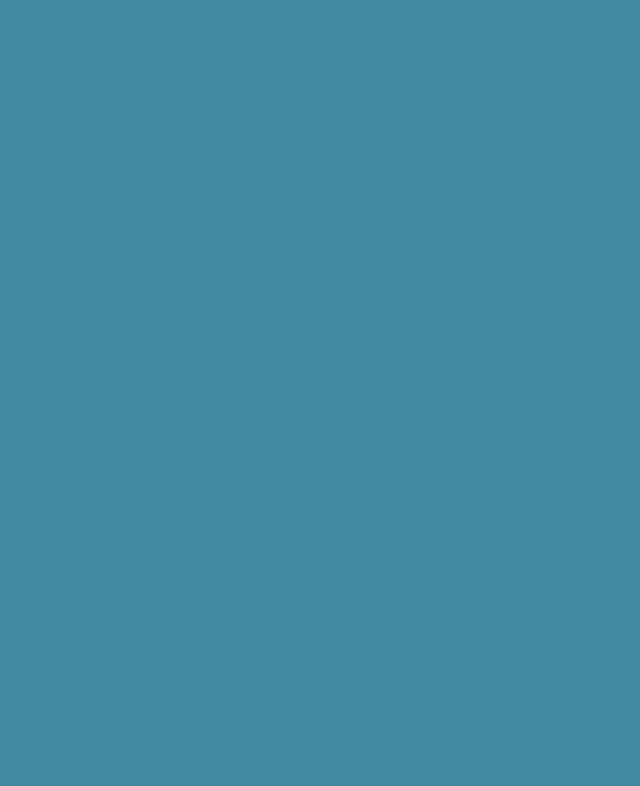
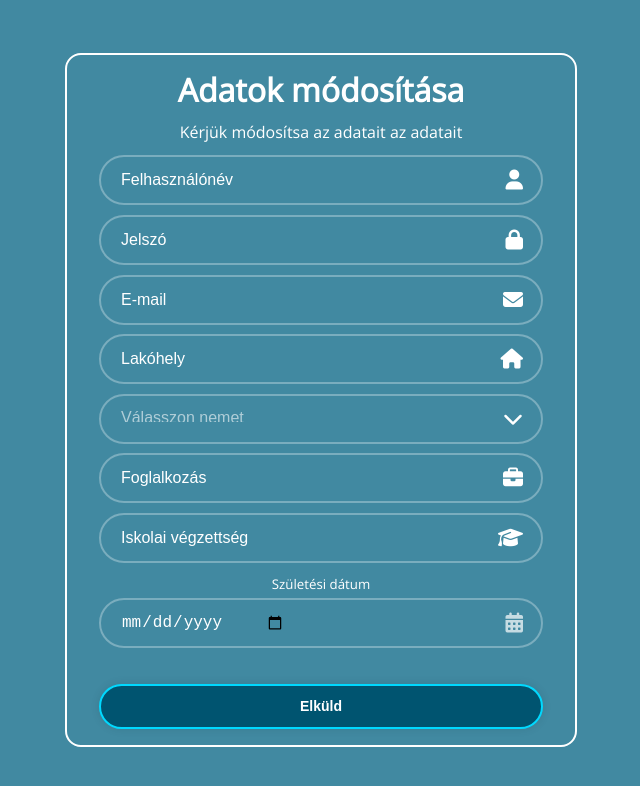
Before and after one commit to AfpCsoportFives/Afp2Projekt, a React (Create React App) app in the folder client/: page /users/update in a window 1280 px wide. Before the commit this address had no page. Shown: the top 786 px of the page, without its empty margins (319-959 px from the left). Built offline with nearby package versions, Linux system fonts and the light colour scheme.

Commit message:
Users is ready

```diff
--- a/client/src/App.js
+++ b/client/src/App.js
@@ -7,6 +7,7 @@ import Main from "./pages/Main"
 import Evets from "./pages/Events"
 import Users from "./pages/users/Users"
 import AddNewUser from "./pages/users/AddNewUser";
+import UpdateUser from "./pages/users/UpdateUser";
 
 function App() {
     return (
@@ -57,6 +58,7 @@ function App() {
                     <Route path='/main' element={<Main />} />
                     <Route path='/users' element={<Users />} />
                     <Route path='/users/create' element={<AddNewUser />} />
+                    <Route path='/users/update' element={<UpdateUser />} />
                     <Route path='/events' element={<Evets />} />
                 </Routes>
             </Router>
--- a/client/src/pages/users/UpdateUser.jsx
+++ b/client/src/pages/users/UpdateUser.jsx
@@ -0,0 +1,56 @@
+import React from 'react'
+
+function UpdateUser() {
+  return (
+    <div id='registration'>
+        <div className="reg-wrapper">
+            <form action="#" method="post">
+                <h1>Adatok módosítása</h1>
+                <p>Kérjük módosítsa az adatait az adatait</p>
+                <div className="input-box">
+                    <input type="text" id="username" name="username" placeholder="Felhasználónév"/>
+                    <i className="fa-solid fa-user"></i>
+                </div>
+                <div className="input-box">
+                    <input type="password" id="password" name="password" placeholder="Jelszó" />
+                    <i className="fa-solid fa-lock"></i>
+                </div>
+                <div class="input-box">
+                    <input type="email" id="email" name="email" placeholder="E-mail" />
+                    <i className="fa-solid fa-envelope"></i>
+                </div>
+                <div className="input-box">
+                    <input type="text" id="habitation" name="habitation" placeholder="Lakóhely" />
+                    <i className="fa-solid fa-home"></i>
+                </div>
+                <div className="input-box-dropdown">
+                    <select name="gender">
+                        <option value="" selected disabled hidden>Válasszon nemet</option>
+                        <option value="male">Férfi</option>
+                        <option value="female">Nő</option>
+                        <option value="other">Egyéb</option>
+                    </select>
+                    <i className="fa-solid fa-chevron-down"></i>
+                </div>
+                <div className="input-box">
+                    <input type="text" id="job" name="job" placeholder="Foglalkozás" />
+                    <i className="fa-solid fa-briefcase"></i>
+                </div>
+                <div className="input-box">
+                    <input type="text" id="scoolar" name="scoolar" placeholder="Iskolai végzettség" />
+                    <i className="fa-solid fa-graduation-cap"></i>
+                </div>
+                <h5>Születési dátum</h5>
+                <div className="input-box-date">
+                    <input type="date" id="dateOfBirth" name="dateOfBirth" placeholder="Születési dátum" />
+                    <i className="fa-solid fa-calendar-alt"></i>
+                </div>
+                <br />
+                <button type="submit" className="btn-reg">Elküld</button>
+            </form>
+        </div>
+    </div>
+  )
+}
+
+export default UpdateUser
```
